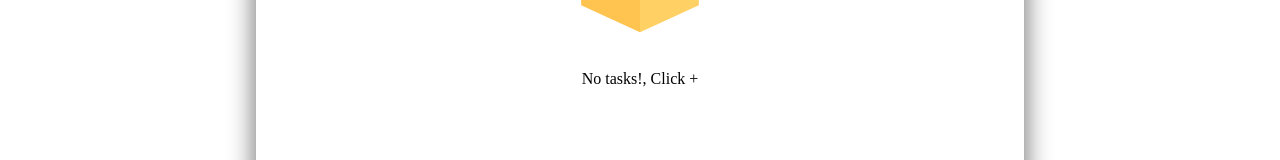
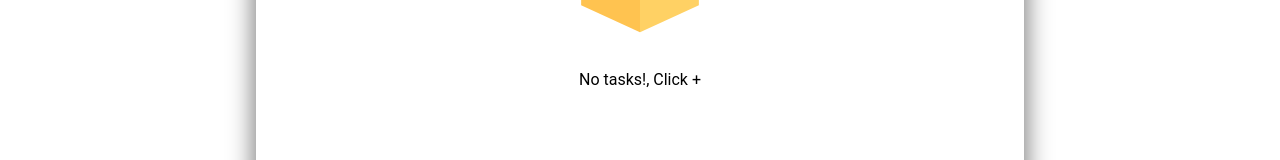
Before and after one commit to ryakosh/app_todo, a Vue app: page / in a window 1280 px wide. Shown: the part 545-705 px from the top of the page. Built offline with nearby package versions, Linux system fonts and the light colour scheme.

Commit message:
Add a new font and fix audio delay problem

```diff
--- a/public/index.html
+++ b/public/index.html
@@ -4,6 +4,7 @@
     <meta charset="utf-8">
     <meta http-equiv="X-UA-Compatible" content="IE=edge">
     <meta name="viewport" content="width=device-width,initial-scale=1.0">
+    <link rel="stylesheet" href="<%= webpackConfig.output.publicPath %>Roboto-Regular.ttf">
     <meta name="theme-color" content="#212121">
     <link rel="icon" type="image/png" href="<%= webpackConfig.output.publicPath %>favicon.png">
     <title>app-todo</title>
--- a/src/assets/main.scss
+++ b/src/assets/main.scss
@@ -1,5 +1,6 @@
 * {
   box-sizing: border-box;
+  font-family: 'Roboto', sans-serif;
 }
 
 html, body {
--- a/src/components/AppTaskList/AppTaskList.vue
+++ b/src/components/AppTaskList/AppTaskList.vue
@@ -29,7 +29,7 @@
       <slot name="indicator"></slot>
     </div>
 
-    <audio id="atl-audio-complete">
+    <audio id="atl-audio-complete" preload="auto">
       <source src="./assets/complete.wav" type="audio/wav" />
     </audio>
 
```
Also changed, not shown: public/Roboto-Regular.ttf (added).
